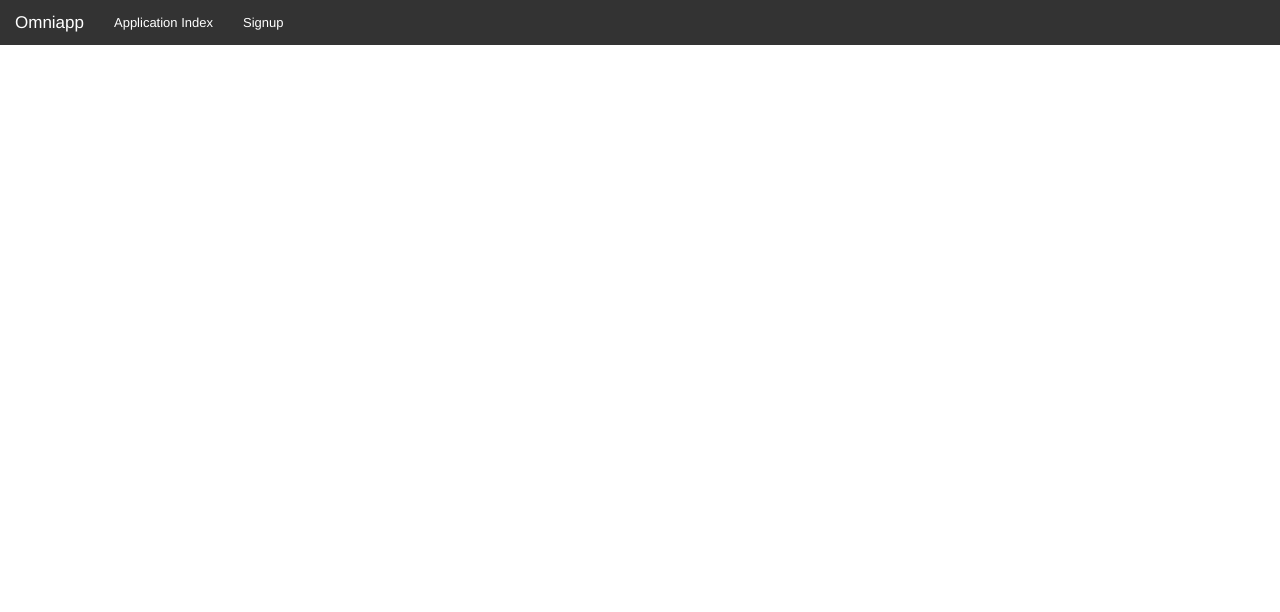
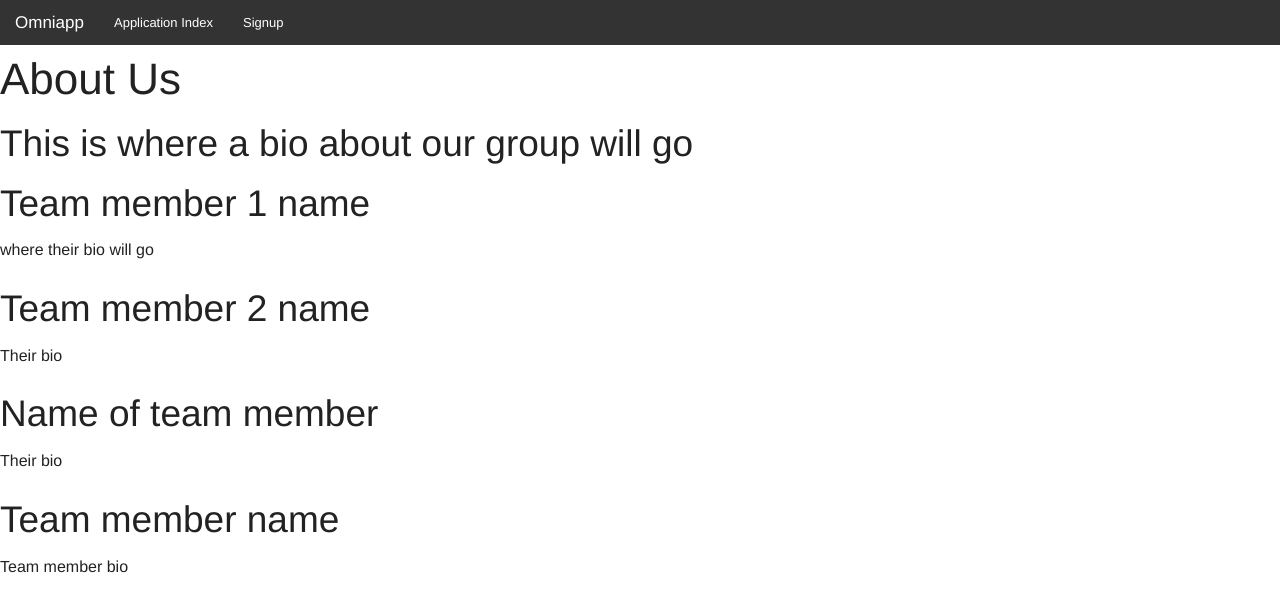
Before and after one commit to loomisdf/Omniapp, a Django app: page /about_us/ in a window 1280 px wide. Shown: the top 612 px of the page. Run offline with Django 3.2, Linux system fonts and the light colour scheme.

Commit message:
Create basic template for about us page

```diff
--- a/mysite/about_us/templates/aboutus.html
+++ b/mysite/about_us/templates/aboutus.html
@@ -1,8 +1,69 @@
+<head>
+<title>About Us</title>
+<link rel="stylesheet" type="text/css" href="style.css" />
+</head>
 {% extends "base.html" %}
 
 {% block content %}
+
 <body>
+<div id="page">
 
+        <div id="header">
+        	<h1>About Us</h1>
+            <h2>This is where a bio about our group will go</h2>
+   </div>
+        <!--
+        <div class="links">
+        	Quick Links:
+        	<a href="http://bryantsmith.com" ></a> |
+        	<a href="http://bryantsmith.com" ></a> |
+           	<a href="http://bryantsmith.com" ></a> |
+        	<a href="http://bryantsmith.com" ></a>
+        </div>
+        -->
+        <div id="content">
+            <div class="content_instance">
+			<!-- This is where a picture of them will go
+            	<img src="image1.jpg" />
+				-->
+                <div class="content_right">
+            	<h2>Team member 1 name</h2>
+                <p>where their bio will go</p>
+                </div>
+            </div>
+            <div class="content_instance">
+			<!--This is where a picture of them will go
+            	<img src="image2.jpg" />
+				-->
+                <div class="content_right">
+                <h2>Team member 2 name</h2>
+               <p>Their bio</p>
+            </div>
+            </div>
+            <div class="content_instance">
+			<!--This is where a picture of them will go
+            	<img src="image3.jpg" />
+				-->
+                <div class="content_right">
+                <h2>Name of team member</h2>
+               <p>Their bio</p>
+
+                </div>
+
+            </div>
+
+            <div class="content_instance">
+			<!--This is where a picture of them will go
+            	<img src="image4.jpg" />
+				-->
+            <div class="content_right">
+                <h2>Team member name</h2>
+               <p>Team member bio</p>
+                </div>
+           </div>
+        </div>
+    </div>
 </body>
 
 {% endblock %}
```
Also changed, not shown: mysite/about_us/templates/index.html (added, +103 -0 lines).
